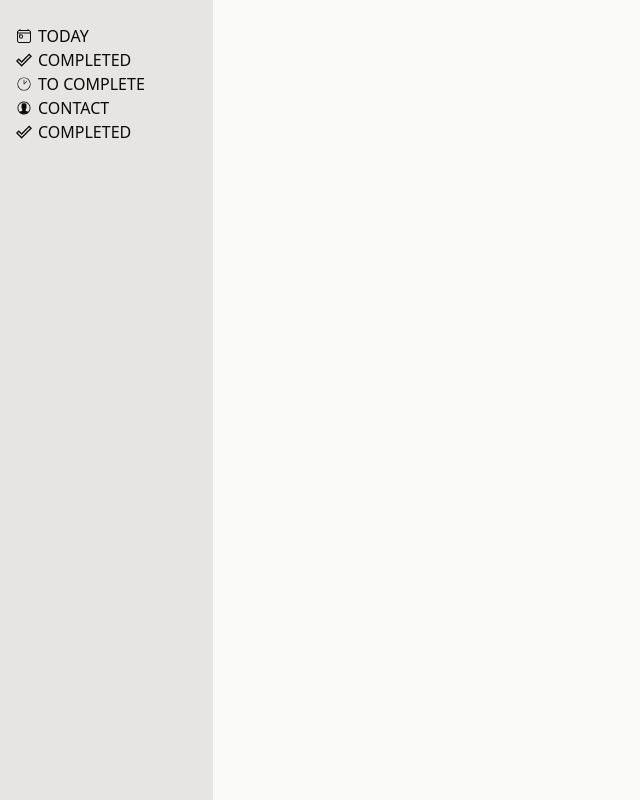
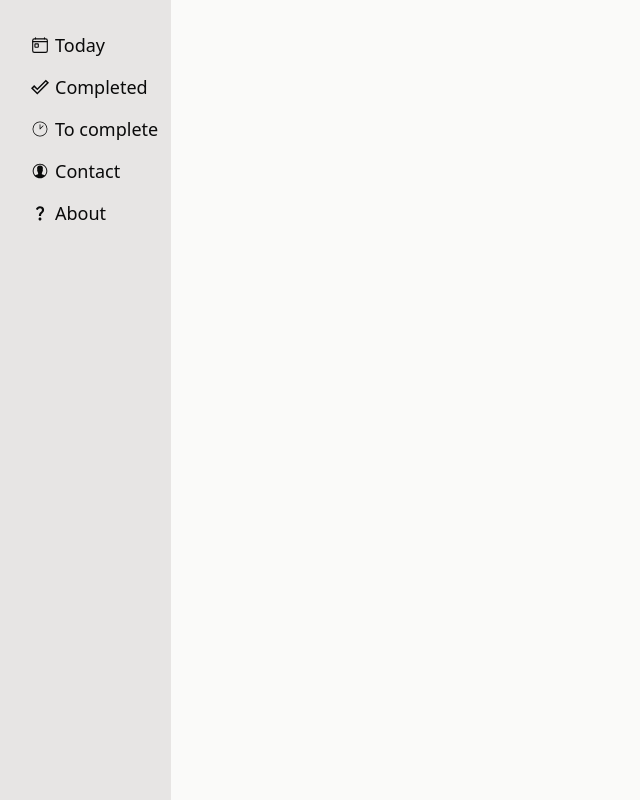
Before and after one commit to SamuD2708/To-do-React, a React (Vite) app: page / in a window 1280 px wide. Shown: the whole page, without its empty margins (0-640 px from the left). Built offline with nearby package versions, Linux system fonts and the light colour scheme.

Commit message:
Proseuguo implementazione sideBar
Il resize non funziona ancora bene, da migliorare

```diff
--- a/src/Components/SideBar.jsx
+++ b/src/Components/SideBar.jsx
@@ -3,43 +3,78 @@ import { MdDoneOutline } from "react-icons/md";
 import { CiClock1 } from "react-icons/ci";
 import { MdQuestionMark } from "react-icons/md";
 import { IoIosContact } from "react-icons/io";
+import { useEffect, useRef, useState } from "react";
 
 export default function SideBar() {
-    return(
-        <aside className="flex flex-col bg-stone-200 gap-16 max-w-80 min-w-fit w-1/6 h-full pl-4 pt-6">
-            <ul>
-                <li>
+    const aside = useRef();
+
+    const [asideWidth, setAsideWidth] = useState(1/6);
+
+    //Handler event
+    const handleMove = (e) => {
+        setAsideWidth(e.clientX);
+    }
+
+    const handleMouseUp = () =>{
+         window.removeEventListener('mousemove', handleMove)
+    }
+
+    const startResize = (e) => {
+
+        window.addEventListener('mousemove', handleMove)
+
+    }
+
+    useEffect(() => {
+        window.addEventListener('mouseup', handleMouseUp)
+
+        return () => { window.removeEventListener('mouseup', handleMouseUp) }
+    }, [])
+
+    useEffect(()=>{
+        console.log('asideqidth: ' + asideWidth)
+    }, [asideWidth])
+
+
+
+
+    return (
+        <aside ref={aside} className={`flex flex-row justify-between bg-stone-200  max-w-80 min-w-fit h-full pl-6 text-lg`} style={{width: asideWidth}}>
+            <ul className="flex flex-col w-fit mt-6">
+                <li className="hover:bg-stone-300 p-1.5 border border-transparent rounded-lg w-full">
                     <div className="flex flex-row items-center gap-1.5 hover:cursor-pointer">
                         <IoTodayOutline></IoTodayOutline>
-                        <span>TODAY</span>
+                        <span>Today</span>
                     </div>
                 </li>
-                <li>
+                <li className="hover:bg-stone-300 p-1.5 border border-transparent rounded-lg w-full">
                     <div className="flex flex-row items-center gap-1.5 hover:cursor-pointer">
                         <MdDoneOutline></MdDoneOutline>
-                        <span>COMPLETED</span>
+                        <span>Completed</span>
                     </div>
                 </li>
-                <li>
+                <li className="hover:bg-stone-300 p-1.5 border border-transparent rounded-lg w-full">
                     <div className="flex flex-row items-center gap-1.5 hover:cursor-pointer">
                         <CiClock1></CiClock1>
-                        <span>TO COMPLETE</span>
+                        <span>To complete</span>
                     </div>
                 </li>
-                <li>
+                <li className="hover:bg-stone-300 p-1.5 border border-transparent rounded-lg w-full">
                     <div className="flex flex-row items-center gap-1.5 hover:cursor-pointer">
                         <IoIosContact></IoIosContact>
-                        <span>CONTACT</span>
+                        <span>Contact</span>
                     </div>
                 </li>
-                <li>
+                <li className="hover:bg-stone-300 p-1.5 border border-transparent rounded-lg w-full">
                     <div className="flex flex-row items-center gap-1.5 hover:cursor-pointer">
-                        <MdDoneOutline></MdDoneOutline>
-                        <span>COMPLETED</span>
+                        <MdQuestionMark></MdQuestionMark>
+                        <span>About</span>
                     </div>
                 </li>
+            </ul>
 
-            </ul>
+            {/* Spazio per poter ridimensionare la barra */}
+            <div onMouseDown={startResize} className="w-1.5 h-full hover:bg-blue-700 hover:cursor-col-resize transition-colors delay-200 ease-in-out duration-300"></div>
         </aside>
     )
 }
```
